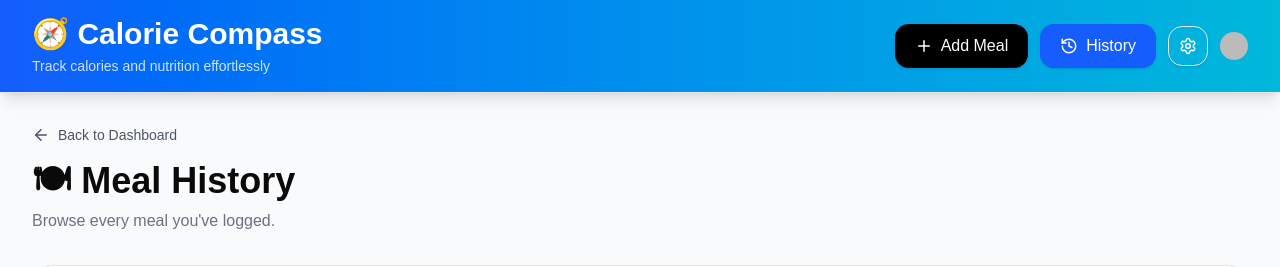
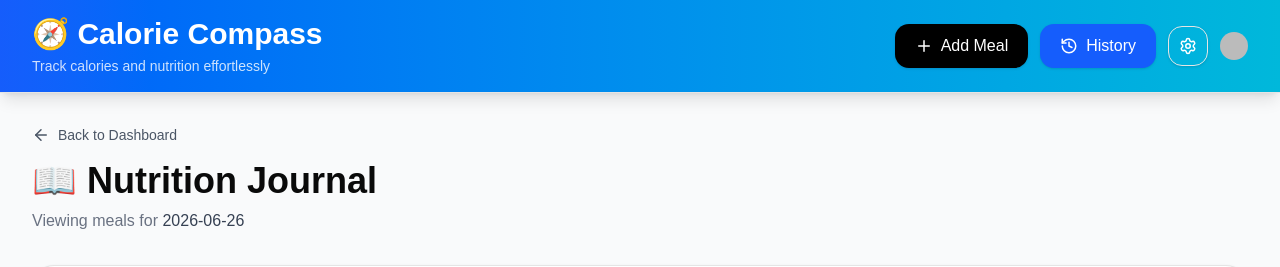
Before and after one commit to harrywardy-cmd/calorie-compass, a Next.js app: page /dashboard/history in a window 1280 px wide. Shown: the top 267 px of the page. Built offline with nearby package versions, Linux system fonts and the light colour scheme; no server answers; the database is empty; sample sign-in values are in the browser's storage; some icons are missing.

Commit message:
updated meal list

```diff
--- a/src/app/dashboard/history/page.tsx
+++ b/src/app/dashboard/history/page.tsx
@@ -6,12 +6,17 @@ import { prisma } from "@/lib/prisma";
 import HistoryList from "@/components/history/HistoryList";
 
 import DashboardHeader from "@/components/dashboard/DashboardHeader";
-import MealCard from "@/components/dashboard/MealCard";
 import { ROUTES } from "@/lib/routes";
+import { getLocalDateKey } from "@/utils/date";
 
 
-
-export default async function MealHistoryPage() {
+export default async function MealHistoryPage({
+  searchParams,
+}: {
+  searchParams: Promise<{
+    date?: string;
+  }>;
+}) {
   // Get authenticated user
   const { userId } = await auth();
 
@@ -19,6 +24,11 @@ export default async function MealHistoryPage() {
     redirect("/sign-in");
   }
 
+  const { date } = await searchParams;
+
+  // Default to today if no date is supplied
+  const selectedDate =
+    date ?? getLocalDateKey(new Date());
   // Fetch every meal
   const meals = await prisma.meal.findMany({
     where: {
@@ -28,6 +38,13 @@ export default async function MealHistoryPage() {
       createdAt: "desc",
     },
   });
+
+  // Only keep meals from the selected day
+  const mealsForDay = meals.filter(
+    (meal) =>
+      getLocalDateKey(meal.createdAt) ===
+      selectedDate
+  );
 
   return (
     <main className="min-h-screen bg-gray-50">
@@ -47,17 +64,20 @@ export default async function MealHistoryPage() {
           </Link>
 
           <h1 className="text-4xl font-bold">
-            🍽 Meal History
+            📖 Nutrition Journal
           </h1>
 
           <p className="text-gray-500 mt-2">
-            Browse every meal you've logged.
+            Viewing meals for{" "}
+            <span className="font-medium text-gray-700">
+              {selectedDate}
+            </span>
           </p>
 
         </div>
 
         {/* History Card */}
-        <HistoryList meals={meals} />
+        <HistoryList meals={mealsForDay} />
 
       </div>
     </main>
--- a/src/app/dashboard/page.tsx
+++ b/src/app/dashboard/page.tsx
@@ -11,7 +11,7 @@ import DashboardHeader from "@/components/dashboard/DashboardHeader";
 import ProgressCard from "@/components/dashboard/ProgressCard";
 import StatsCards from "@/components/dashboard/StatsCards";
 import InsightsCard from "@/components/dashboard/InsightsCard";
-import RecentMeals from "@/components/dashboard/RecentMeals";
+import MealList from "@/components/dashboard/MealList";
 import WeeklyChartCard from "@/components/dashboard/WeeklyChartCard";
 
 
@@ -50,6 +50,7 @@ export default async function Dashboard() {
       createdAt: "desc",
     },
   });
+
 
   // Build all dashboard data (today's meals, nutrition,
   // progress, and weekly chart)
@@ -107,7 +108,7 @@ export default async function Dashboard() {
         </div>
 
         {/* Recently logged meals */}
-        <RecentMeals meals={dashboard.todayMeals} />
+        <MealList meals={dashboard.todayMeals} />
 
         {/* Nutrition statistics cards */}
         <StatsCards
--- a/src/components/dashboard/RecentMeals.tsx
+++ b/src/components/dashboard/MealList.tsx
@@ -7,11 +7,19 @@ import { ROUTES } from "@/lib/routes";
 // Props required for displaying the user's recent meals
 type RecentMealsProps = {
   meals: Meal[];
+
+  title?: string;
+  subtitle?: string;
+
+  redirectTo?: string;
 };
 
 // Displays a list of recently logged meals
 export default function RecentMeals({
   meals,
+  title = "Recent Meals",
+  subtitle = "Your latest logged meals",
+  redirectTo = ROUTES.dashboard,
 }: RecentMealsProps) {
   return (
     <section className="mb-8">
@@ -21,11 +29,11 @@ export default function RecentMeals({
 
         <div>
           <h2 className="text-2xl font-bold">
-            Recent Meals
+            {title}
           </h2>
 
           <p className="text-sm text-gray-500">
-            Your latest logged meals
+            {subtitle}
           </p>
         </div>
 
@@ -85,7 +93,7 @@ export default function RecentMeals({
               <MealCard
                 key={meal.id}
                 meal={meal}
-                redirectTo={ROUTES.dashboard}
+                redirectTo={redirectTo}
               />
             ))}
           </div>
```
